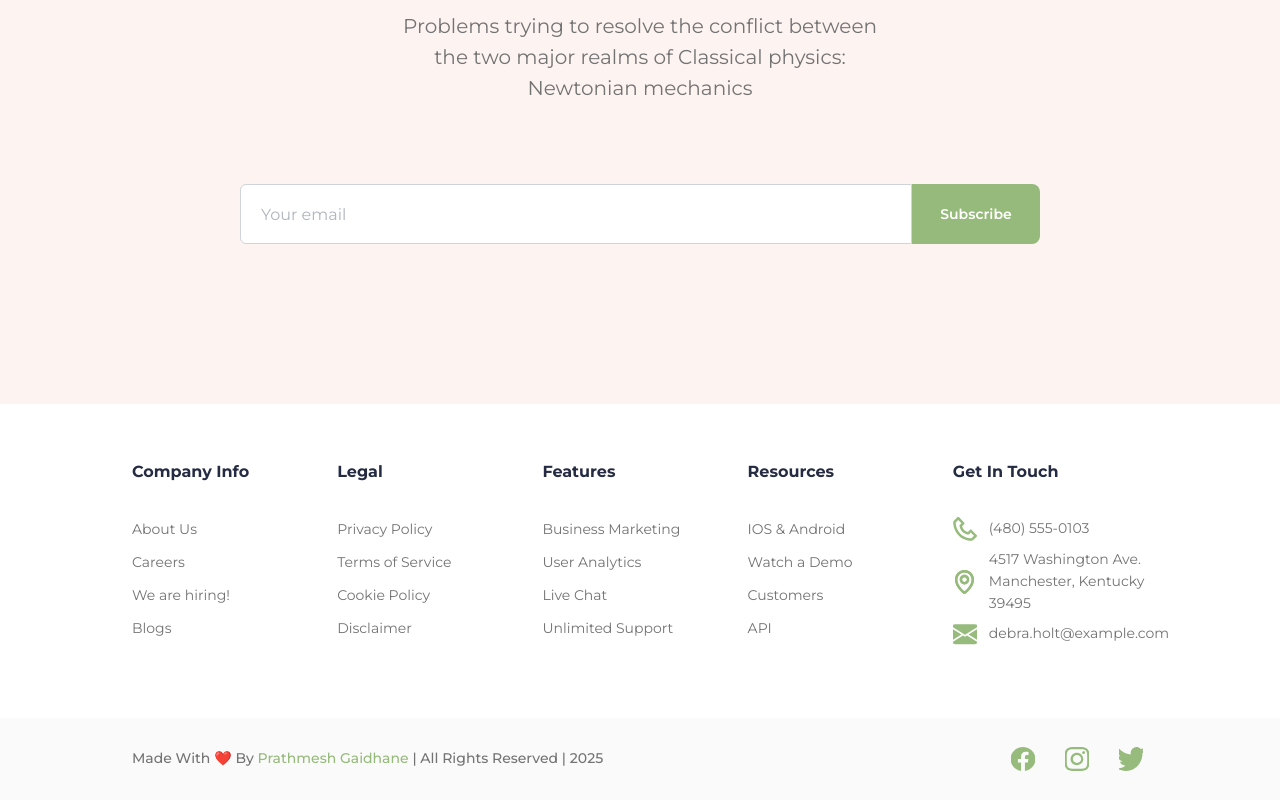
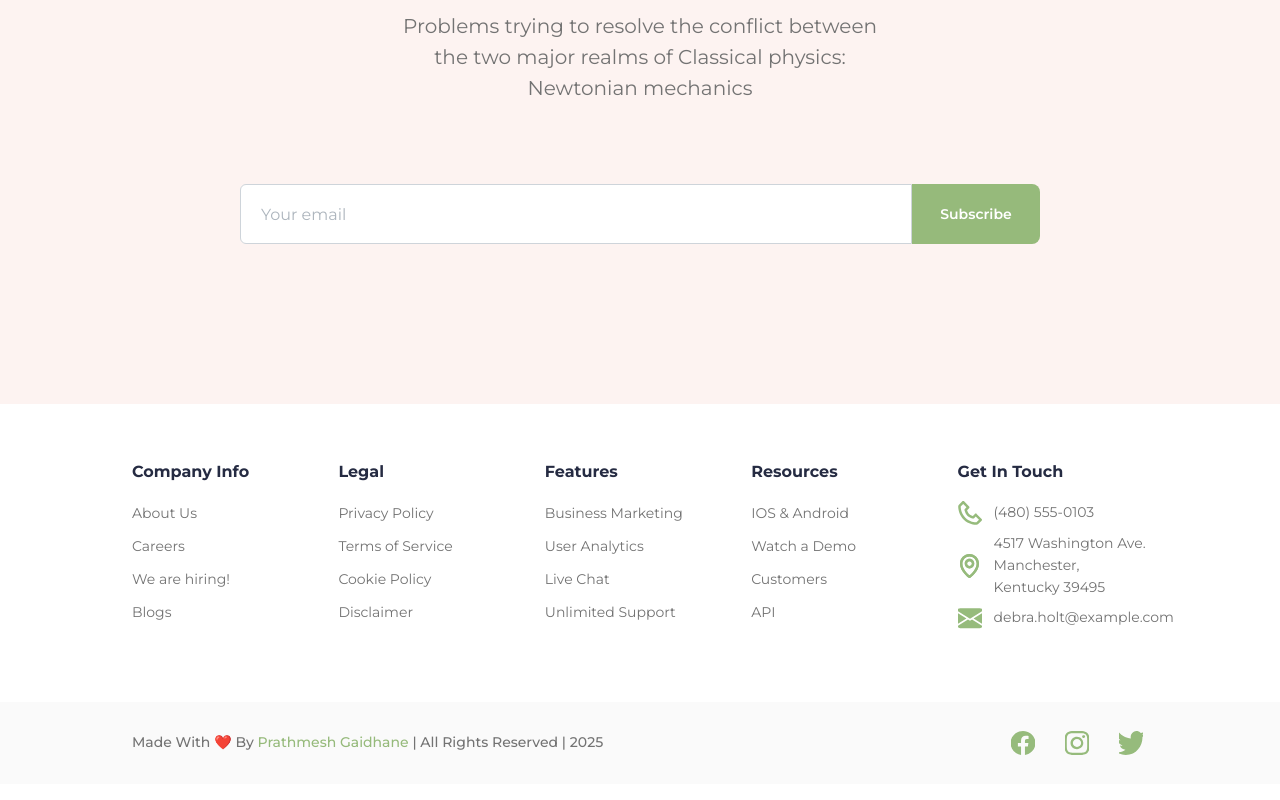
Before and after one commit to pg147/quv-frontend-assignment, a React (Vite) app: page / in a window 1280 px wide. Shown: the part 2794-3594 px from the top of the page. Built offline with nearby package versions, Linux system fonts and the light colour scheme.

Commit message:
FIX: footer spacing

```diff
--- a/src/components/Footer.tsx
+++ b/src/components/Footer.tsx
@@ -16,12 +16,11 @@ export default function Footer() {
             <SimpleGrid
                 px={{ base: 20, lg: 132 }}
                 py={{ base: 36, lg: 56 }}
-                cols={{ base: 2, lg: 5 }}
-                spacing={{ base: 'xl', lg: 'xs' }}
+                cols={{ base: 2, sm: 3, lg: 5 }}
             >
                 {/* Footer Sections */}
                 {FOOTER_DATA.map((section: FooterSection) => (
-                    <Stack key={section.header} component="nav" aria-labelledby={`footer-${section.header.toLowerCase().replace(/\s+/g, '-')}`}>
+                    <Stack gap={0} key={section.header} component="nav" aria-labelledby={`footer-${section.header.toLowerCase().replace(/\s+/g, '-')}`}>
                         <Text
                             id={`footer-${section.header.toLowerCase().replace(/\s+/g, '-')}`}
                             c={'titleColor.0'}
@@ -49,7 +48,7 @@ export default function Footer() {
                 ))}
 
                 {/* Footer Contact */}
-                <Stack component="address" style={{ fontStyle: 'normal' }}>
+                <Stack gap={0} component="address" style={{ fontStyle: 'normal' }}>
                     <Text
                         c={'titleColor.0'}
                         fz={16}
```
